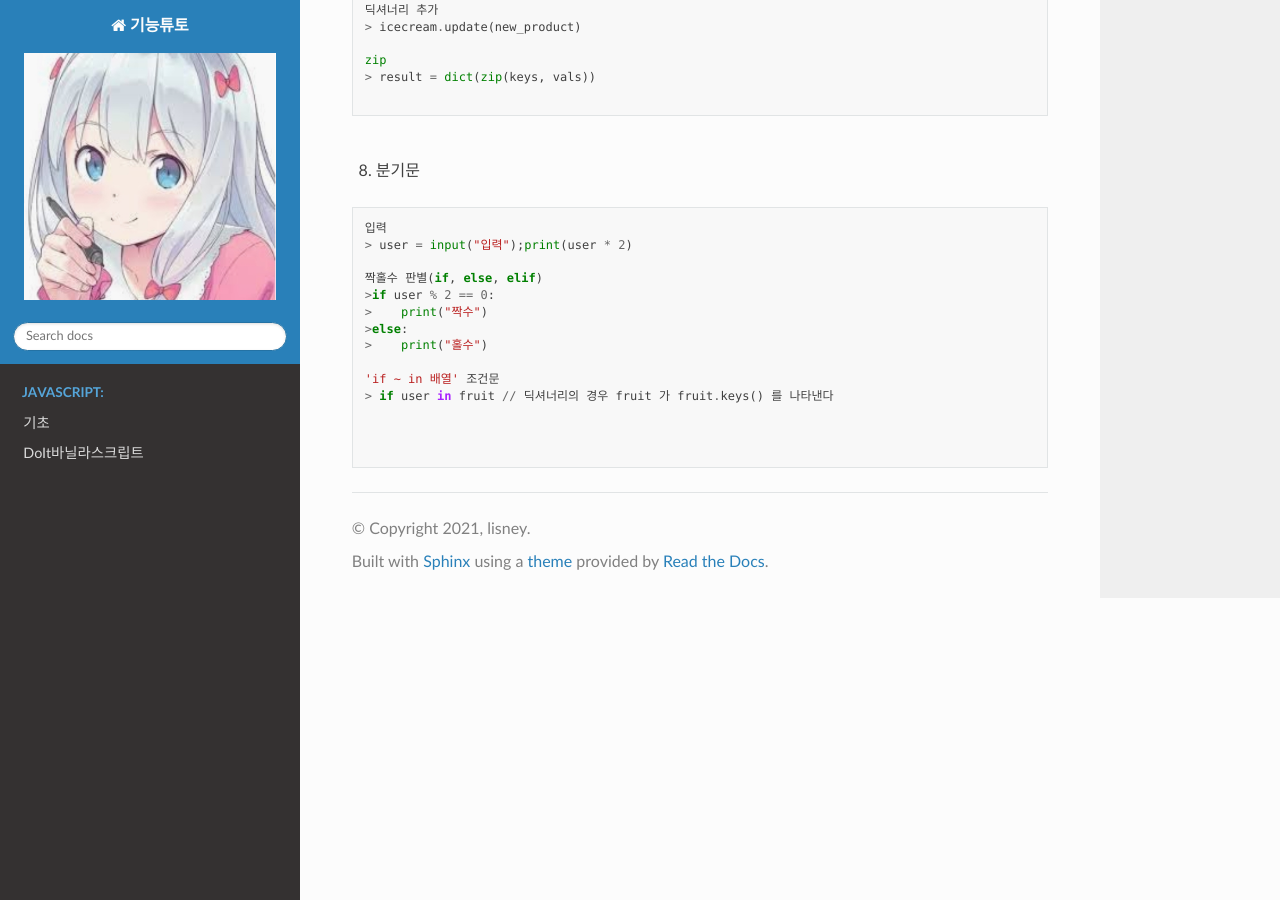
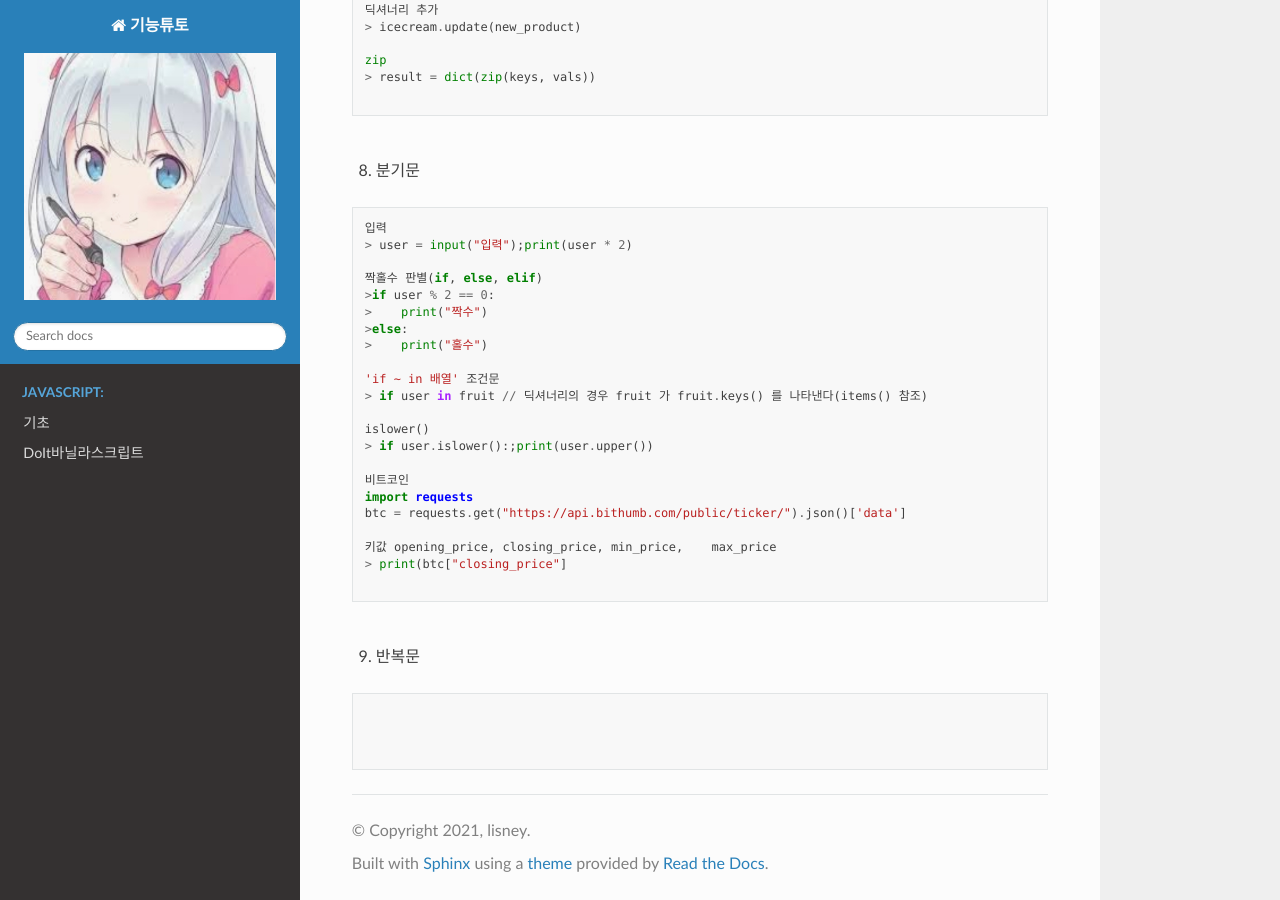
Before and after one commit to lisney/RTD, a Sphinx documentation site: the page built from docs/source/python/basic.md, in a window 1280 px wide and 900 px high, scrolled down 1942 px. Built offline with Sphinx 7.4.7 and the Read the Docs theme 2.0.0, drawn with Linux system fonts in a browser that asks for light colours; pages that are not in the unit, such as notebooks, are missing from menus.

Commit message:
Update basic.md

````diff
--- a/docs/source/python/basic.md
+++ b/docs/source/python/basic.md
@@ -126,7 +127,25 @@ zip
 >    print("홀수")
 
 'if ~ in 배열' 조건문
-> if user in fruit // 딕셔너리의 경우 fruit 가 fruit.keys() 를 나타낸다
+> if user in fruit // 딕셔너리의 경우 fruit 가 fruit.keys() 를 나타낸다(items() 참조)
+
+islower()
+> if user.islower():;print(user.upper())
+
+비트코인
+import requests
+btc = requests.get("https://api.bithumb.com/public/ticker/").json()['data']
+
+키값 opening_price, closing_price, min_price,	max_price
+> print(btc["closing_price"]
+
+```
+
+<br>
+
+9. 반복문
+
+```
 
 
 
````
Also changed, not shown: other parts of docs/source/python/basic.md (+1 -0 lines).
